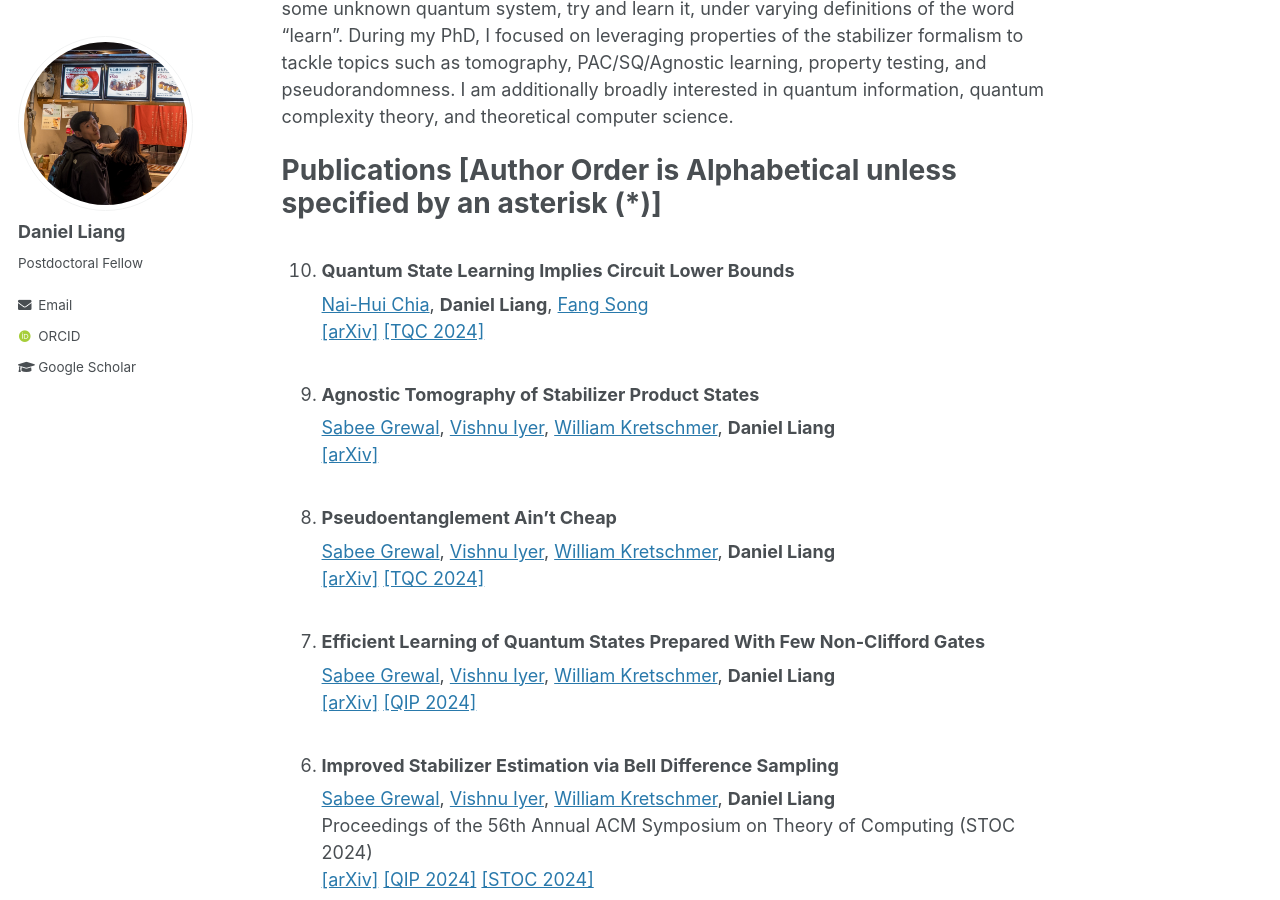
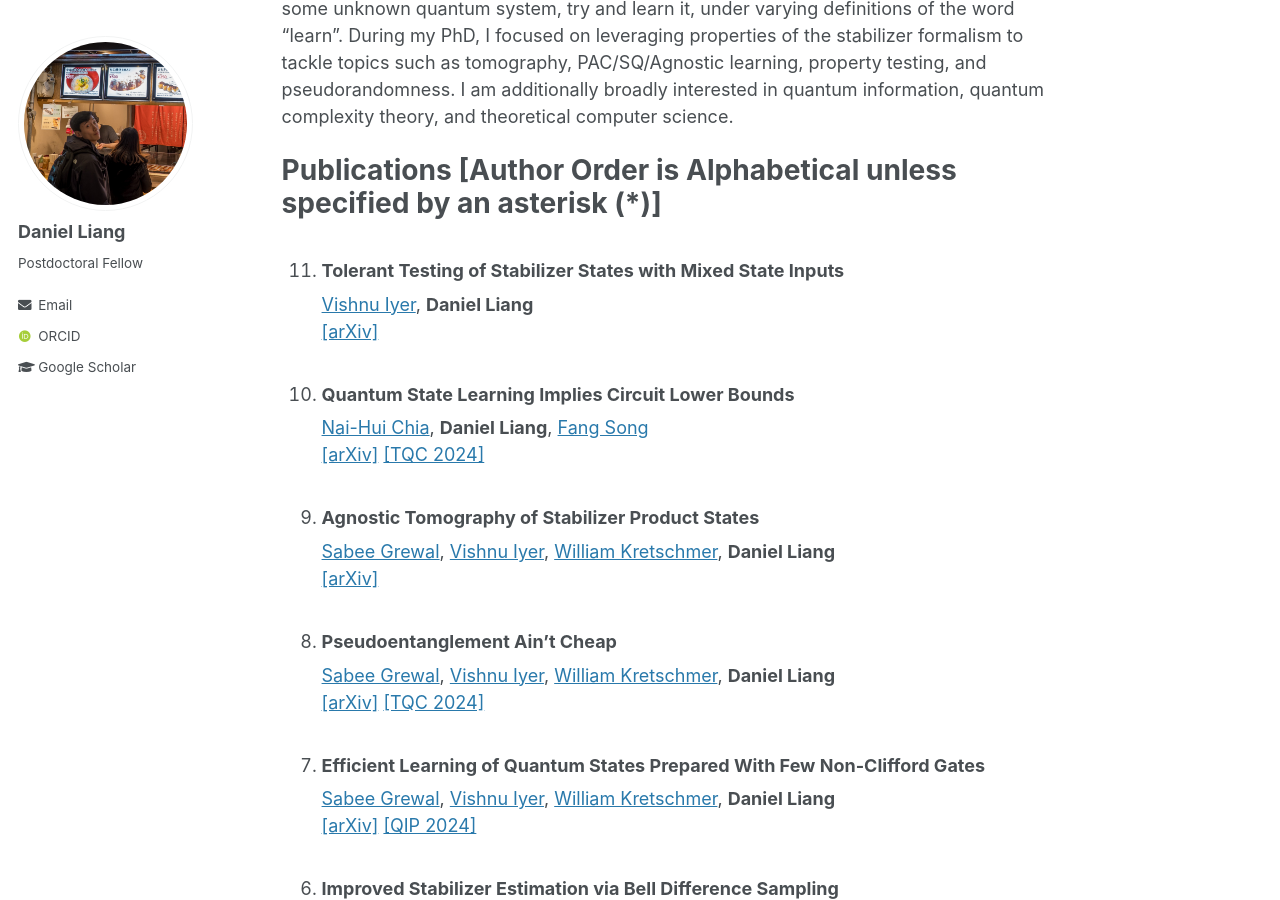
Before and after one commit to Daniel-You-Liang/Daniel-You-Liang.github.io, a Jekyll site: the page built from _pages/about.md, in a window 1280 px wide and 900 px high, scrolled down 370 px. Built offline with Jekyll 4.4.1, drawn with Linux system fonts in a browser that asks for light colours; some web fonts are replaced.

Commit message:
added mixed state tester

```diff
--- a/_pages/about.md
+++ b/_pages/about.md
@@ -16,6 +16,8 @@ My focus is on the application of learning theory to quantum problems. That is,
 
 Publications \[Author Order is Alphabetical unless specified by an asterisk (*)\]
 ======
+1. ### Tolerant Testing of Stabilizer States with Mixed State Inputs
+[Vishnu Iyer](https://vishnuiyer.org/), **Daniel Liang**<br />[[arXiv]](https://arxiv.org/abs/2411.08765)
 1. ### Quantum State Learning Implies Circuit Lower Bounds
 [Nai-Hui Chia](https://sites.google.com/view/naihuichia),  **Daniel Liang**, [Fang Song](https://fangsong.info/)<br />[[arXiv]](https://arxiv.org/abs/2405.10242) [[TQC 2024]](https://youtu.be/kvKihUsu068?t=1672)
 1. ### Agnostic Tomography of Stabilizer Product States
```
